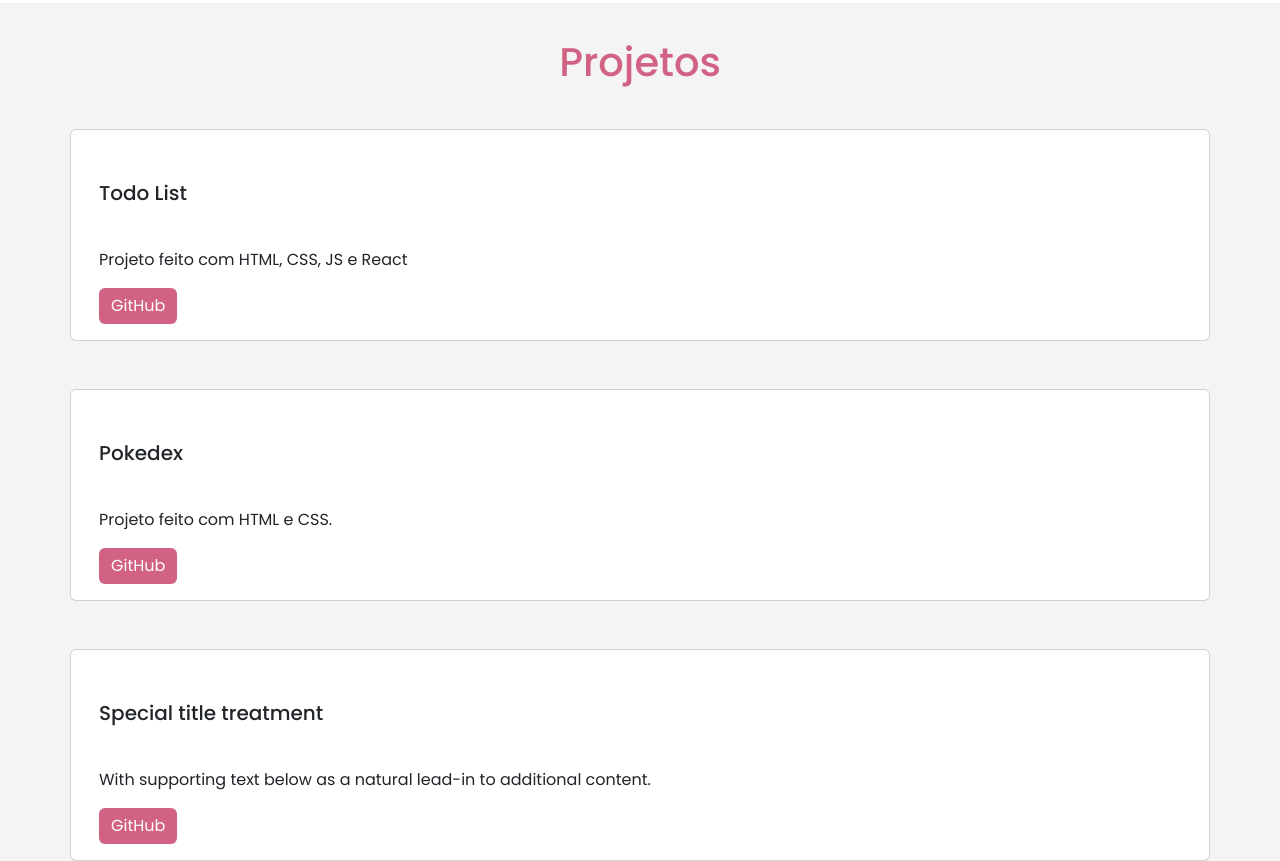
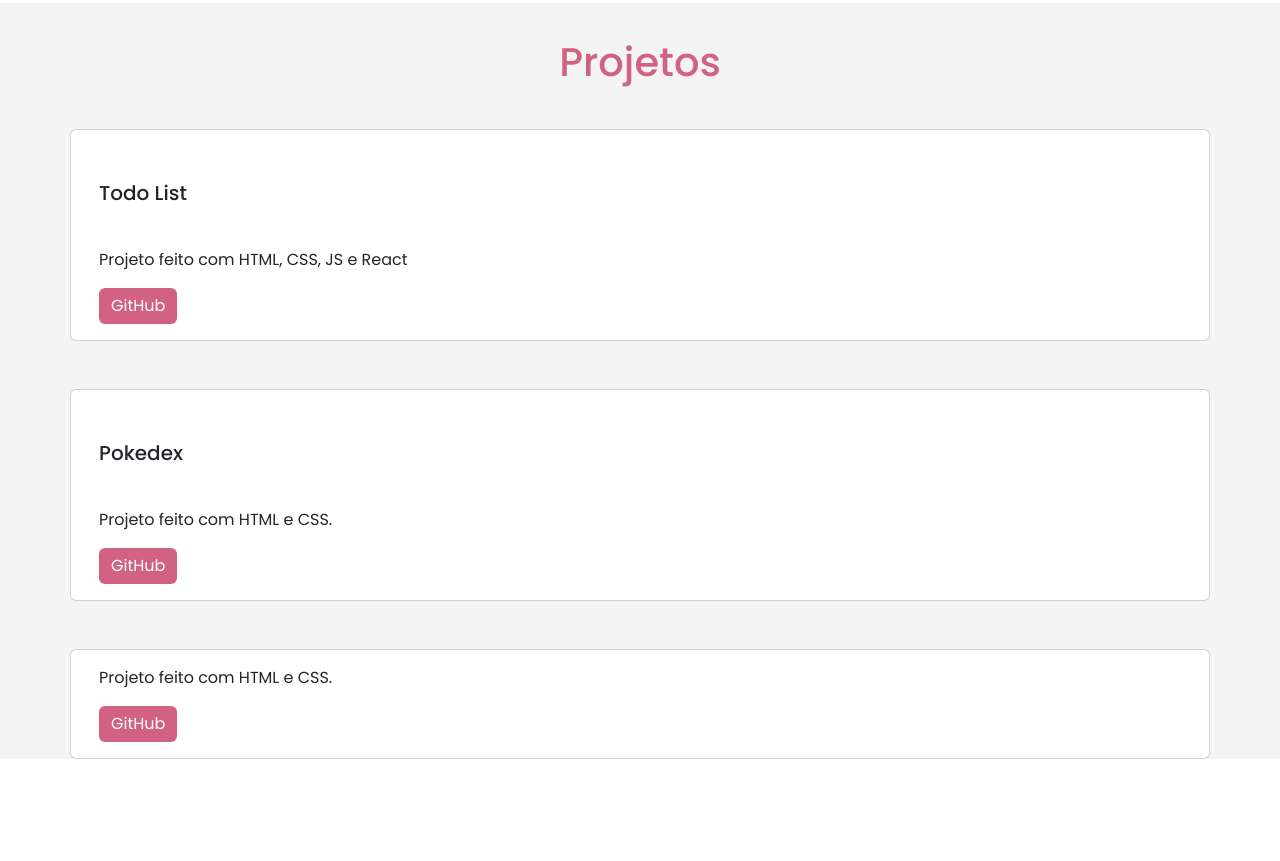
Before and after one commit to Edyane/Portfolio, a plain HTML site: page index.html in a window 1280 px wide. Shown: the part 1083-1944 px from the top of the page. After the commit the page ends 1842 px from the top, so only its background shows below. Drawn offline with nearby package versions, Linux system fonts and the light colour scheme.

Commit message:
Modificando 'index.html'

```diff
--- a/index.html
+++ b/index.html
@@ -131,9 +131,8 @@
 
         <div class="container card">
             <div class="card-body">
-                <h5 class="card-title">Special title treatment</h5>
-                <p class="card-text">With supporting text below as a natural lead-in to additional content.</p>
-                <a href="#" class="btn" style="background-color: #D26284;">GitHub</a>
+                <p class="card-text">Projeto feito com HTML e CSS.</p>
+                <a href="https://github.com/Edyane/Equipamentos-Multiusuarios-1" class="btn" style="background-color: #D26284;">GitHub</a>
             </div>
         </div>
     </section>
```
